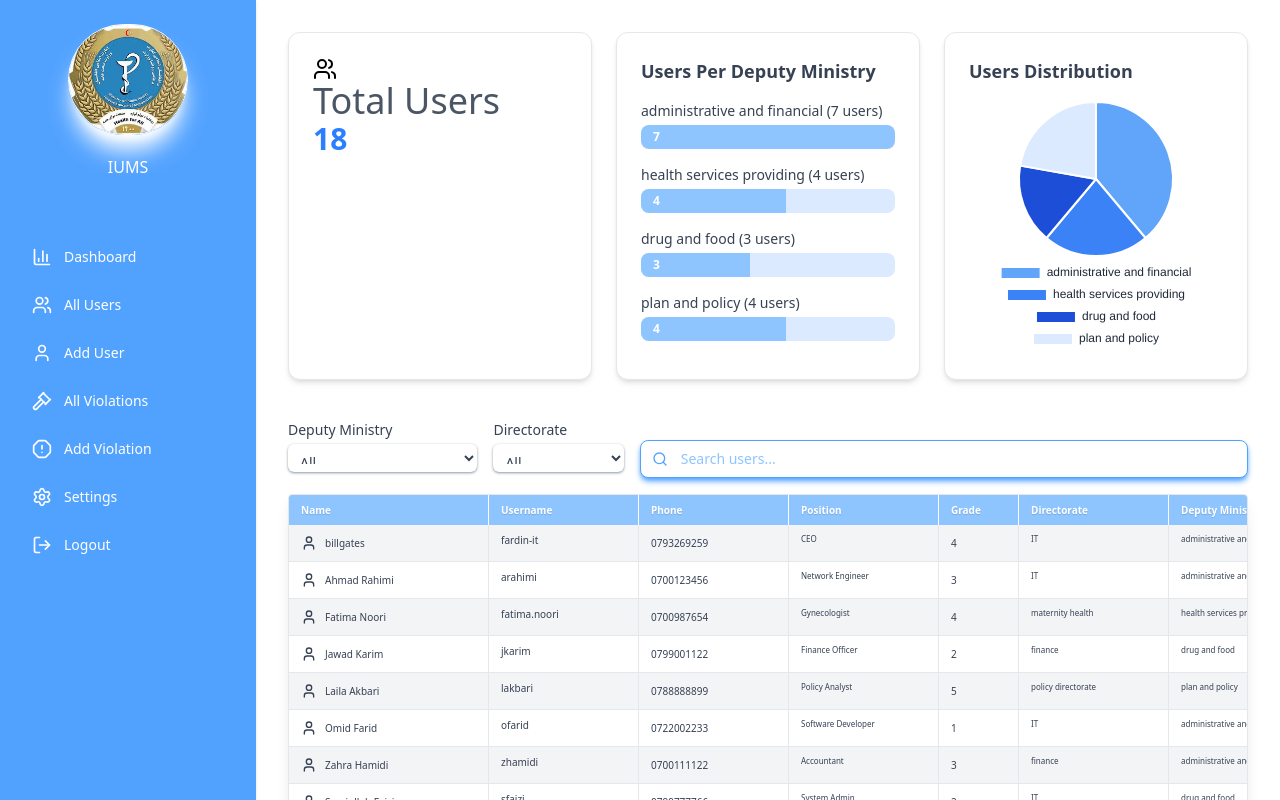
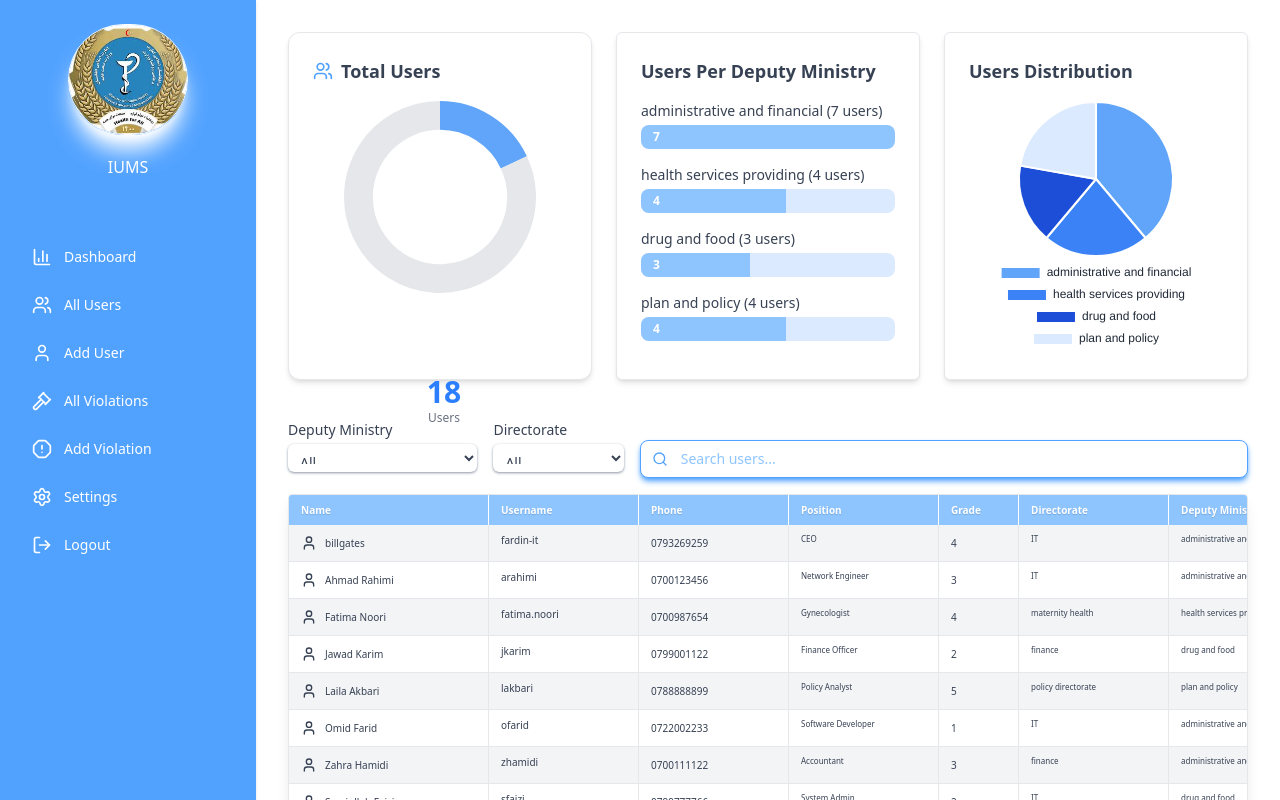
Before and after one commit to fiafghan/internet-users-ms-frontend, a React (Vite) app: page /allusers in a window 1280 px wide. Shown: the top 800 px of the page. Built offline with nearby package versions, Linux system fonts and the light colour scheme; data requests are answered from the project's data file.

Commit message:
just added the doughnut in all users page!

```diff
--- a/src/AllUsers.tsx
+++ b/src/AllUsers.tsx
@@ -13,7 +13,7 @@ import {
   Tooltip,
   Legend
 } from "chart.js";
-import { Pie } from "react-chartjs-2";
+import { Doughnut, Pie } from "react-chartjs-2";
 
 ChartJS.register(ArcElement, Tooltip, Legend);
 
@@ -157,14 +157,41 @@ export default function InternetUsersList(): JSX.Element {
   transition={{ duration: 1 }}
   className="bg-white shadow-md border border-gray-200 rounded-xl p-6"
 >
+  <h3 className="text-lg font-semibold text-gray-700 mb-4 flex items-center gap-2">
+    <Users className="w-5 h-5 text-blue-400" />
+    Total Users
+  </h3>
 
-          <Users className="text-2xl"/>
-          <h3 className="text-4xl text-gray-600">Total Users</h3>
-          <p className="text-3xl font-bold text-blue-500">{totalUsers}</p>
+  <div className="w-48 mx-auto">
+    <Doughnut
+      data={{
+        labels: ["Users"],
+        datasets: [
+          {
+            data: [totalUsers, Math.max(100 - totalUsers, 0)], // fills rest as empty
+            backgroundColor: ["#60A5FA", "#E5E7EB"], // blue-400 and gray-200
+            borderWidth: 0,
+          },
+        ],
+      }}
+      options={{
+        cutout: "70%",
+        plugins: {
+          legend: { display: false },
+          tooltip: { enabled: false },
+        },
+      }}
+    />
+    <div className="absolute top-[50%] transform -translate-x-1/2 -translate-y-[50%] text-center">
+      <p className="text-3xl font-bold text-blue-500 ml-50">{totalUsers}</p>
+      <p className="text-xs text-gray-500 ml-50">Users</p>
+    </div>
+  </div>
 </motion.div>
 
+
         {/* Users Per Deputy Ministry */}
-        <div className="bg-white rounded-xl shadow-md border border-gray-200 p-6">
+        <div className="bg-white rounded-md shadow-md border border-gray-200 p-6">
       <h2 className="text-lg font-bold text-gray-700 mb-4">Users Per Deputy Ministry</h2>
       <div className="space-y-4">
         {Object.entries(deputyMinistryCounts).map(([depMinistry, count], index) => {
@@ -202,7 +229,7 @@ export default function InternetUsersList(): JSX.Element {
 </div>
 
             {/* Users Per Deputy Ministry - Pie Chart */}
-<div className="bg-white rounded-xl shadow-md border border-gray-200 p-6">
+<div className="bg-white rounded-md shadow-md border border-gray-200 p-6">
   <h2 className="text-lg font-bold text-gray-700 mb-4">Users Distribution</h2>
   <div className="w-full max-w-md mx-auto">
     <Pie
```
Lines whose indentation alone changed are shown as unchanged.
